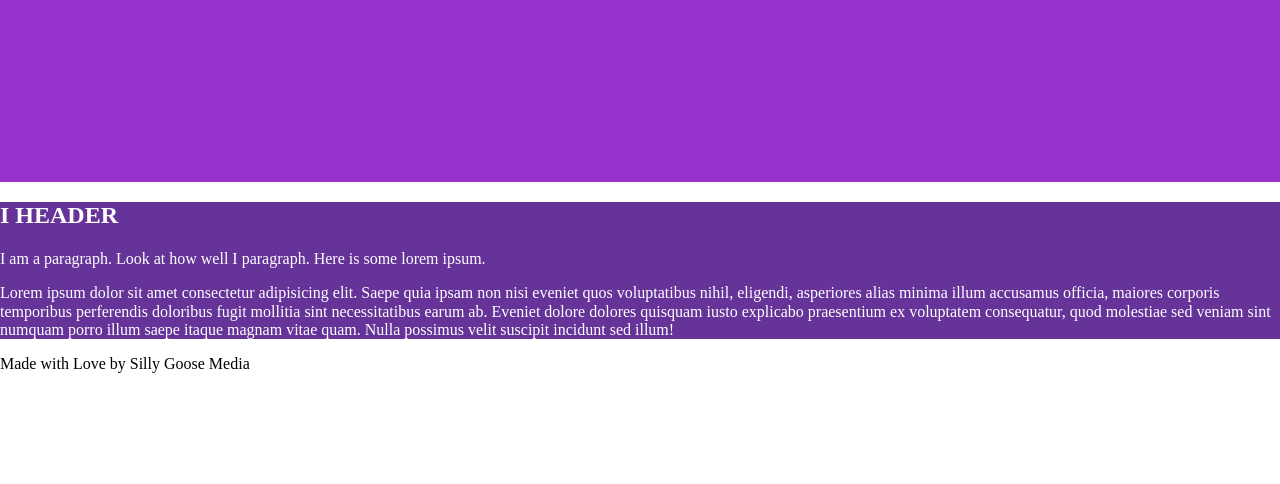
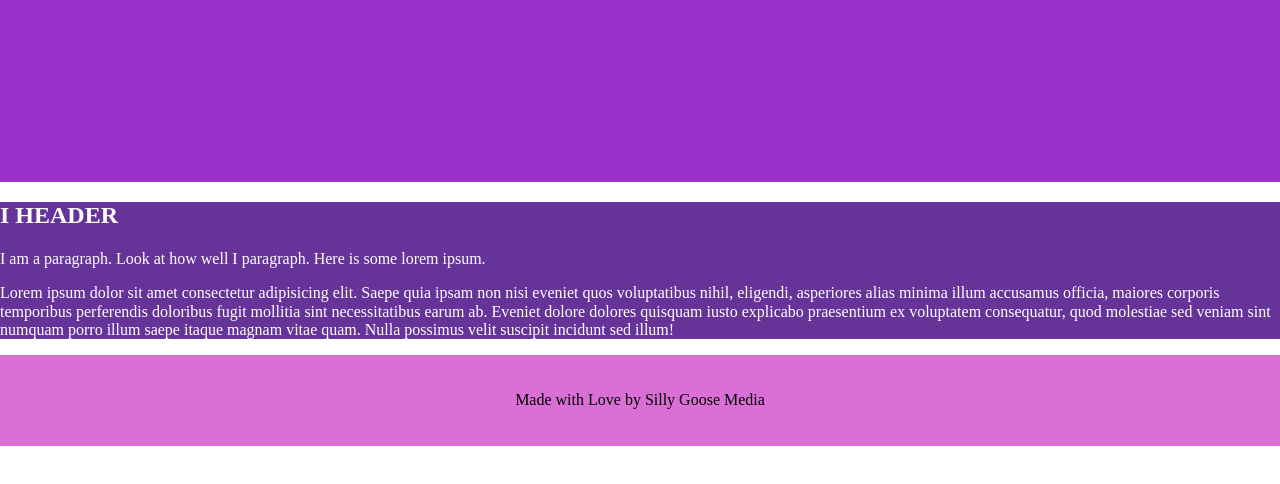
Before and after one commit to haleytibbitts/learning-about-git, a plain HTML site: page index.html in a window 1280 px wide. Shown: the part 220-704 px from the top of the page. Drawn offline with Linux system fonts and the light colour scheme.

Commit message:
added and updated footer styles

```diff
--- a/styles.css
+++ b/styles.css
@@ -276,5 +276,7 @@ main {
 }
 
 footer {
-    bgc: lavender;
+    background-color: orchid;
+    padding: 20px 0;
+    text-align: center;
 }
```
